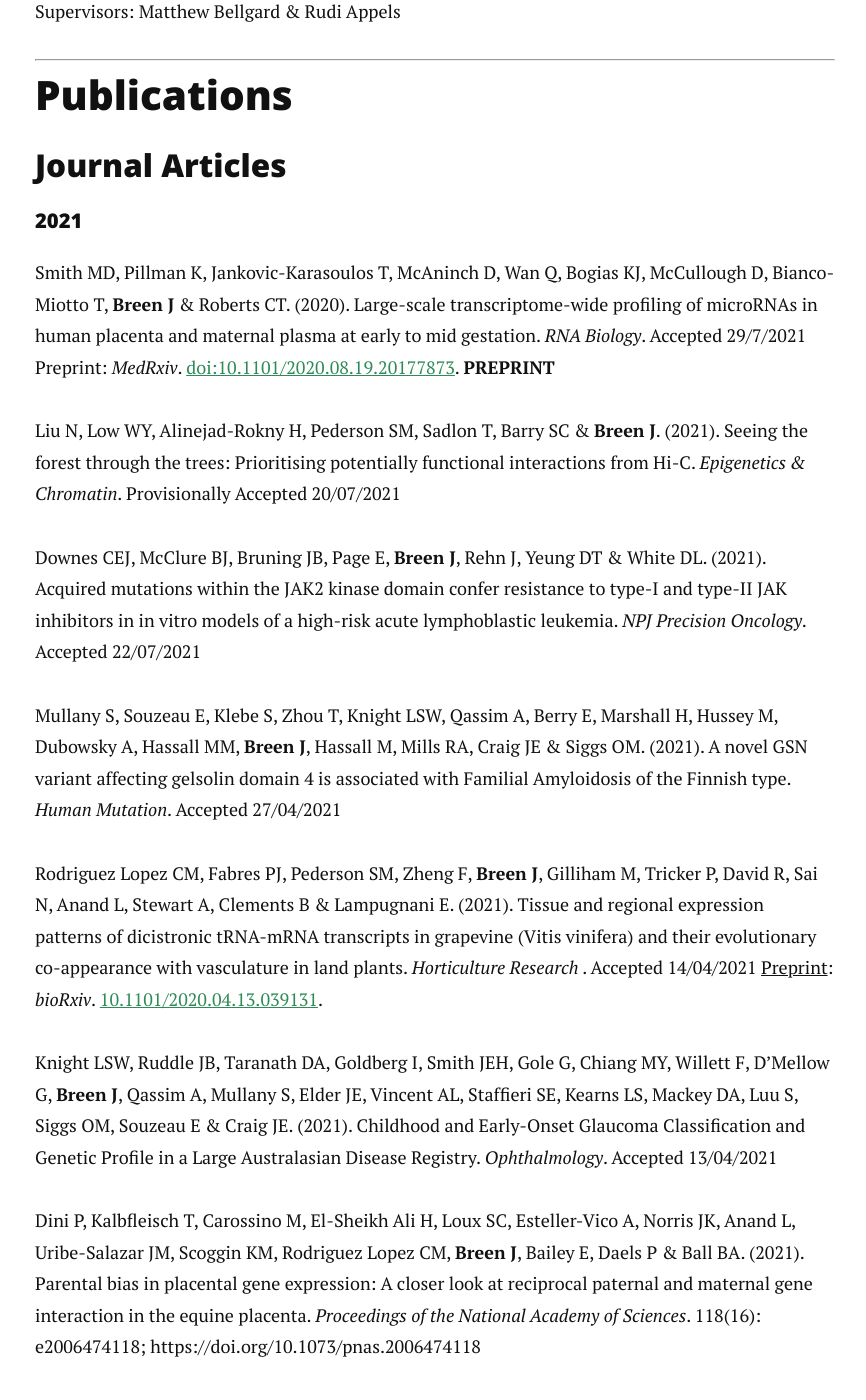
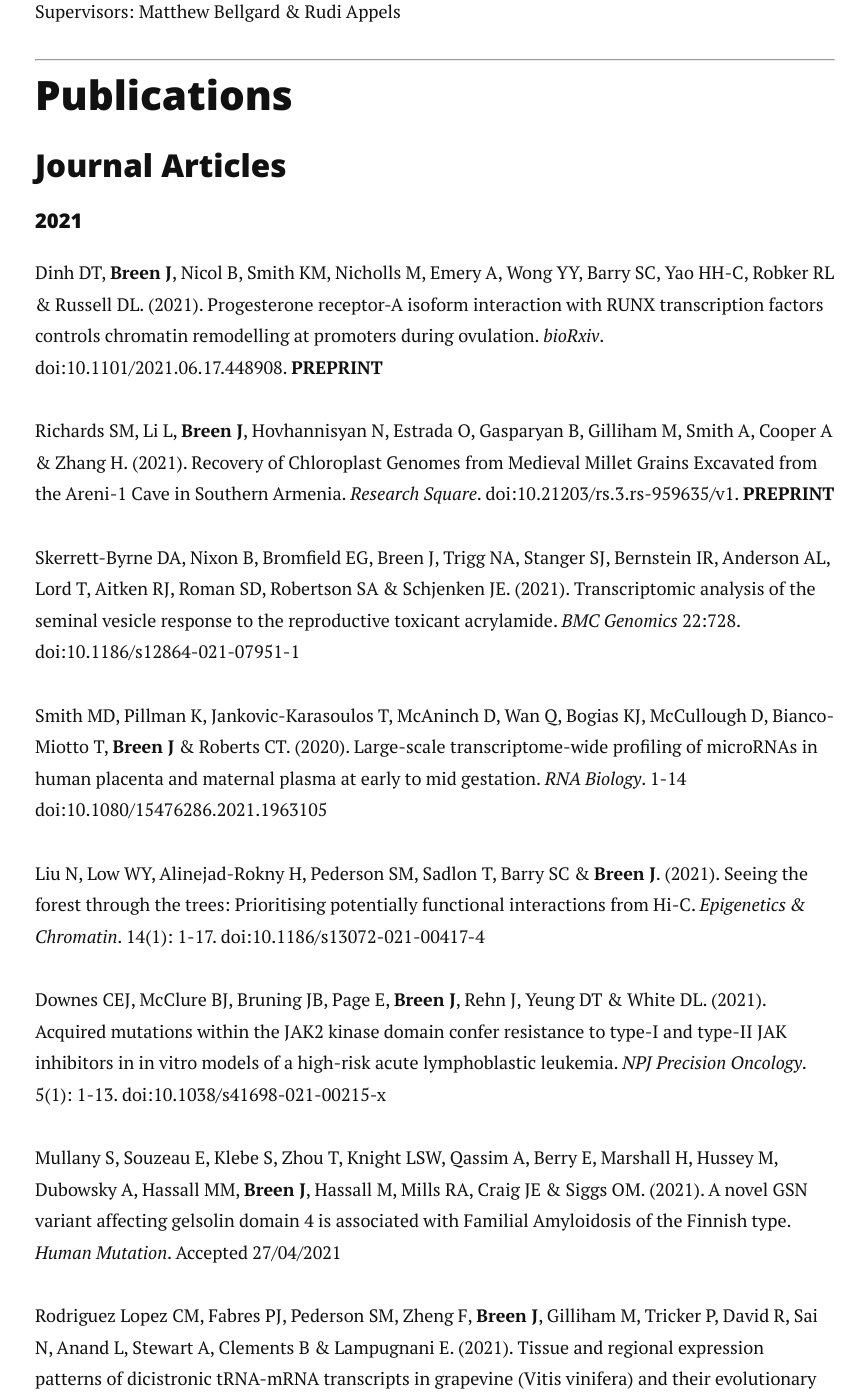
Before and after one commit to jimmybgammyknee/jimmybgammyknee.github.io, a Jekyll site: the page built from cv.md, in a window 1280 px wide and 1400 px high, scrolled down 1667 px. Shown: the whole window, without its empty margins (205-1071 px from the left). Built offline with Jekyll 4.4.1, drawn with Linux system fonts in a browser that asks for light colours; nearby versions of some CDN libraries; some of the changed text lies outside the part shown.

Commit message:
cv changes - may need to be stashed

```diff
--- a/cv.md
+++ b/cv.md
@@ -78,12 +78,17 @@ Supervisors: Matthew Bellgard & Rudi Appels <br>
 
 #### 2021
 
-Smith MD, Pillman K, Jankovic-Karasoulos T, McAninch D, Wan Q, Bogias KJ, McCullough D, Bianco-Miotto T, **Breen J** & Roberts CT. (2020). Large-scale transcriptome-wide profiling of microRNAs in human placenta and maternal plasma at early to mid gestation. _RNA Biology_. Accepted 29/7/2021
-Preprint: _MedRxiv_. [doi:10.1101/2020.08.19.20177873](https://doi.org/10.1101/2020.08.19.20177873). **PREPRINT**
+Dinh DT, **Breen J**, Nicol B, Smith KM, Nicholls M, Emery A, Wong YY, Barry SC, Yao HH-C, Robker RL & Russell DL. (2021). Progesterone receptor-A isoform interaction with RUNX transcription factors controls chromatin remodelling at promoters during ovulation. _bioRxiv_. doi:10.1101/2021.06.17.448908. **PREPRINT**
 
-Liu N, Low WY, Alinejad-Rokny H, Pederson SM, Sadlon T, Barry SC & **Breen J**. (2021). Seeing the forest through the trees: Prioritising potentially functional interactions from Hi-C. _Epigenetics & Chromatin_. Provisionally Accepted 20/07/2021
+Richards SM, Li L, **Breen J**, Hovhannisyan N, Estrada O, Gasparyan B, Gilliham M, Smith A, Cooper A & Zhang H. (2021). Recovery of Chloroplast Genomes from Medieval Millet Grains Excavated from the Areni-1 Cave in Southern Armenia. _Research Square_. doi:10.21203/rs.3.rs-959635/v1. **PREPRINT**
 
-Downes CEJ, McClure BJ, Bruning JB, Page E, **Breen J**, Rehn J, Yeung DT & White DL. (2021). Acquired mutations within the JAK2 kinase domain confer resistance to type-I and type-II JAK inhibitors in in vitro models of a high-risk acute lymphoblastic leukemia. _NPJ Precision Oncology_. Accepted 22/07/2021
+Skerrett-Byrne DA, Nixon B, Bromfield EG, Breen J, Trigg NA, Stanger SJ, Bernstein IR, Anderson AL, Lord T, Aitken RJ, Roman SD, Robertson SA & Schjenken JE. (2021). Transcriptomic analysis of the seminal vesicle response to the reproductive toxicant acrylamide. _BMC Genomics_ 22:728. doi:10.1186/s12864-021-07951-1
+
+Smith MD, Pillman K, Jankovic-Karasoulos T, McAninch D, Wan Q, Bogias KJ, McCullough D, Bianco-Miotto T, **Breen J** & Roberts CT. (2020). Large-scale transcriptome-wide profiling of microRNAs in human placenta and maternal plasma at early to mid gestation. _RNA Biology_. 1-14 doi:10.1080/15476286.2021.1963105
+
+Liu N, Low WY, Alinejad-Rokny H, Pederson SM, Sadlon T, Barry SC & **Breen J**. (2021). Seeing the forest through the trees: Prioritising potentially functional interactions from Hi-C. _Epigenetics & Chromatin_. 14(1): 1-17. doi:10.1186/s13072-021-00417-4
+
+Downes CEJ, McClure BJ, Bruning JB, Page E, **Breen J**, Rehn J, Yeung DT & White DL. (2021). Acquired mutations within the JAK2 kinase domain confer resistance to type-I and type-II JAK inhibitors in in vitro models of a high-risk acute lymphoblastic leukemia. _NPJ Precision Oncology_. 5(1): 1-13. doi:10.1038/s41698-021-00215-x
 
 Mullany S, Souzeau E, Klebe S, Zhou T, Knight LSW, Qassim A, Berry E, Marshall H, Hussey M, Dubowsky A, Hassall MM, **Breen J**, Hassall M, Mills RA, Craig JE & Siggs OM. (2021). A novel GSN variant affecting gelsolin domain 4 is associated with Familial Amyloidosis of the Finnish type. _Human Mutation_. Accepted 27/04/2021
 
@@ -231,7 +236,9 @@ Moolhuijzen P, Dunn DS, Bellgard M, Carter M, Jia J, Kong XY, Gill BS, Feuillet
 
 #### Current
 
-- Mark Hutchinson, Kim Hemsley, Nicholas Smith, Kristina Elvidge, Cedric Bardy, **Jimmy Breen**. Medical Research Future Fund (MRFF). "“Brain in a dish” – Development of a personalised medicine approach for Australian children", $2,490,949 for 3 years
+- Mark Hutchinson, Kim Hemsley, Nicholas Smith, Kristina Elvidge, Cedric Bardy, **James Breen**. Medical Research Future Fund (MRFF). "“Brain in a dish” – Development of a personalised medicine approach for Australian children", $2,490,949 for 3 years
+
+- Simon Barry, Ying Ying Wong, Timothy Sadlon, Megan Penno, Helena Oakey, **James Breen** and Jenny Couper. JDRF Innovation Award (2-SRA-2022-1100-M-B). "Connecting genetic risk to genes: Turning targets into new interventions". $505,085 for 2 years
 
 #### Completed
 
```
